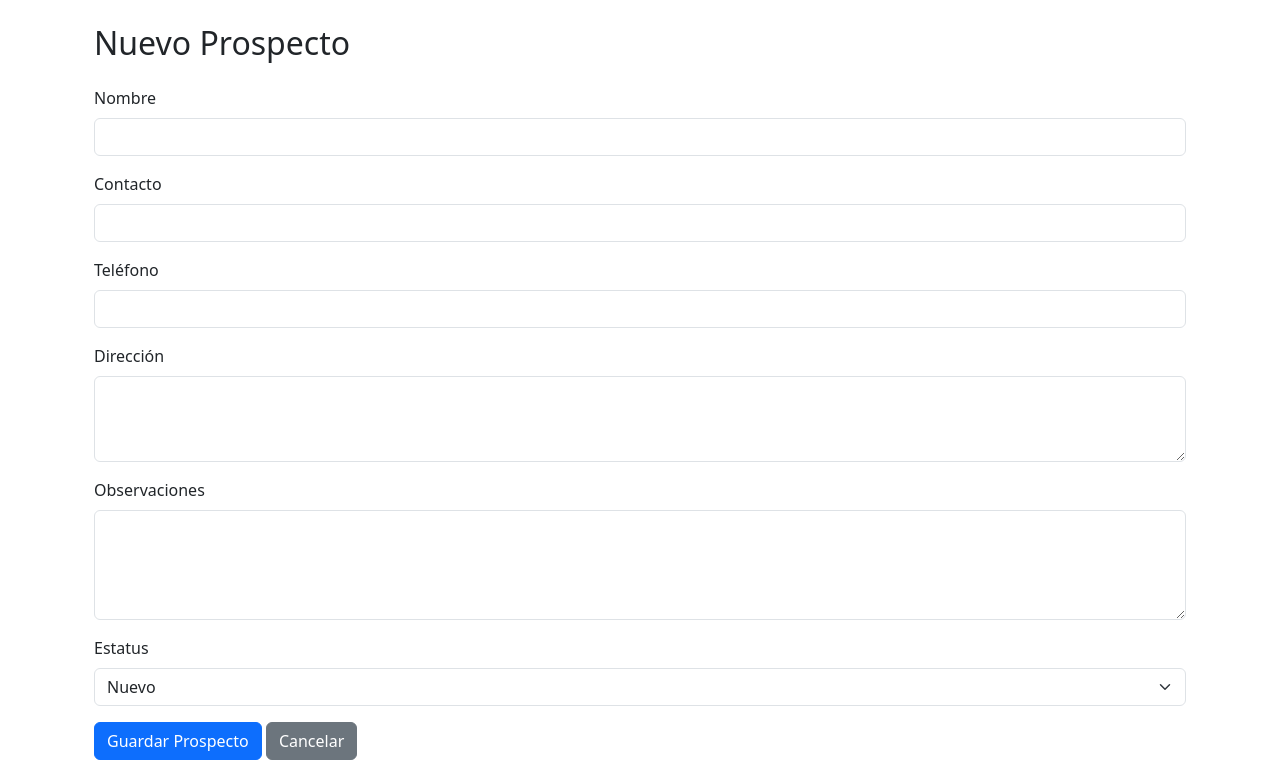
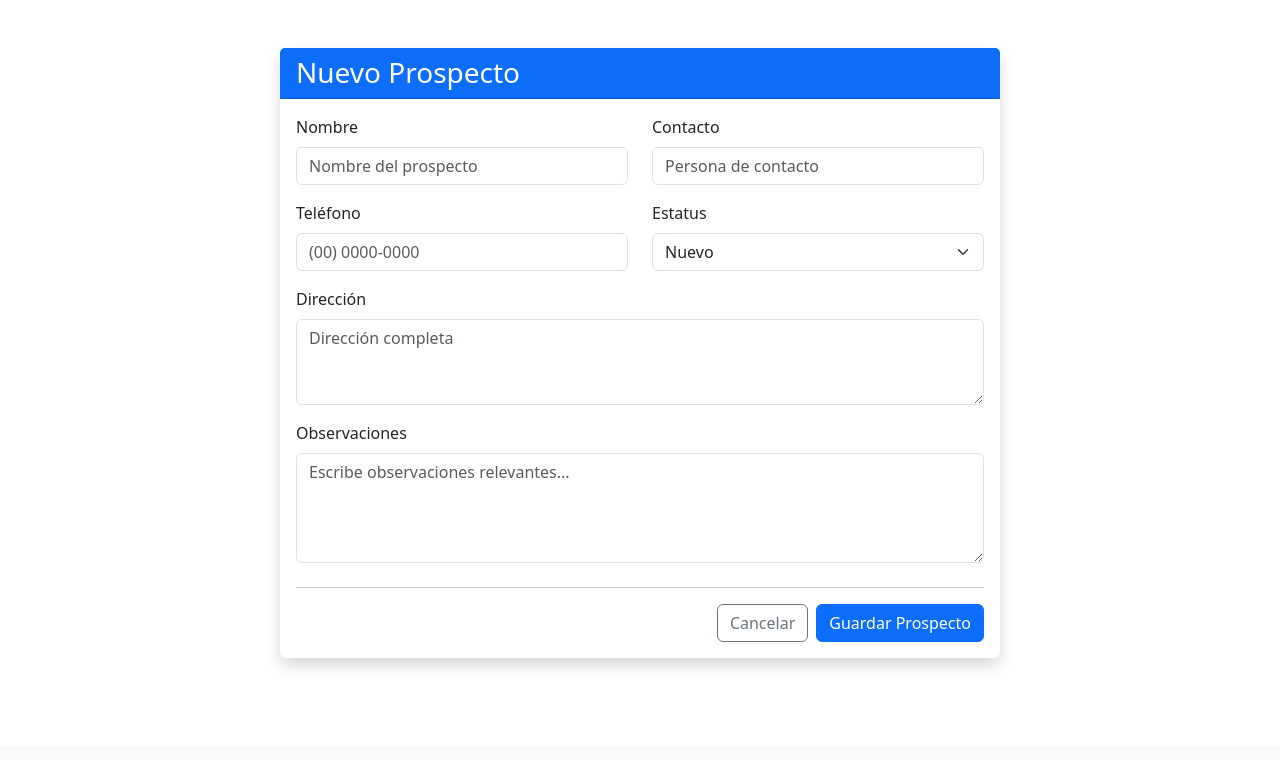
Before and after one commit to urieltsuki/VISITAS_BYAPPLE, a Flask app: page /prospectos/nuevo in a window 1280 px wide. Shown: the part 54-814 px from the top of the page. After the commit the page ends 721 px from the top, so only its background shows below. Run offline with Flask 3, Linux system fonts and the light colour scheme; the visitor is signed in with stand-in values (Sample User, id 1).

Commit message:
Editar y Eliminar prospectos

```diff
--- a/app.py
+++ b/app.py
@@ -1253,6 +1253,70 @@ def cambiar_estatus_prospecto(id):
 
     return redirect('/prospectos')
 
+
+@app.route(
+    '/prospectos/editar/<int:id>',
+    methods=['GET', 'POST']
+)
+@login_required
+def editar_prospecto(id):
+
+    prospecto = Prospecto.query.get_or_404(id)
+
+    if (
+        current_user.rol == 'vendedor'
+        and prospecto.usuario_id != current_user.id
+    ):
+        return redirect('/prospectos')
+
+    if request.method == 'POST':
+
+        prospecto.nombre = request.form['nombre']
+
+        prospecto.contacto = request.form['contacto']
+
+        prospecto.telefono = request.form['telefono']
+
+        prospecto.direccion = request.form['direccion']
+
+        prospecto.observaciones = request.form['observaciones']
+
+        prospecto.estatus = request.form['estatus']
+
+        db.session.commit()
+
+        return redirect('/prospectos')
+
+    return render_template(
+        'editar_prospecto.html',
+        prospecto=prospecto
+    )
+
+@app.route('/prospectos/eliminar/<int:id>')
+@login_required
+def eliminar_prospecto(id):
+
+    if current_user.rol not in [
+        'admin',
+        'supervisor'
+    ]:
+        return redirect('/prospectos')
+
+    prospecto = Prospecto.query.get_or_404(id)
+
+    db.session.delete(prospecto)
+
+    db.session.commit()
+
+    return redirect('/prospectos')
+
+
+
+
+
+
+
+
 UPLOAD_FOLDER = 'uploads'
 
 app.config[
--- a/templates/dashboard.html
+++ b/templates/dashboard.html
@@ -208,7 +208,7 @@ Dashboard
 
 
         <h3>
-            Meta Empresa
+            Canal Tradicional
         </h3>
 
 
--- a/templates/nuevo_prospecto.html
+++ b/templates/nuevo_prospecto.html
@@ -2,85 +2,156 @@
 
 {% block contenido %}
 
-<div class="container mt-4">
+<div class="container py-4">
 
-    <h2 class="mb-4">Nuevo Prospecto</h2>
+    <div class="row justify-content-center">
+
+        <div class="col-lg-8">
+
+            <div class="card shadow border-0">
+
+                <div class="card-header bg-primary text-white">
+                    <h3 class="mb-0">
+                        <i class="bi bi-person-plus-fill"></i>
+                        Nuevo Prospecto
+                    </h3>
+                </div>
+
+                <div class="card-body">
 
                     <form method="POST">
 
-        <div class="mb-3">
-            <label for="nombre" class="form-label">Nombre</label>
+                        <div class="row">
+
+                            <div class="col-md-6 mb-3">
+                                <label for="nombre" class="form-label">
+                                    Nombre
+                                </label>
+
                                 <input
                                     type="text"
                                     class="form-control"
                                     id="nombre"
                                     name="nombre"
+                                    placeholder="Nombre del prospecto"
                                     required>
                             </div>
 
-        <div class="mb-3">
-            <label for="contacto" class="form-label">Contacto</label>
+                            <div class="col-md-6 mb-3">
+                                <label for="contacto" class="form-label">
+                                    Contacto
+                                </label>
+
                                 <input
                                     type="text"
                                     class="form-control"
                                     id="contacto"
-                name="contacto">
+                                    name="contacto"
+                                    placeholder="Persona de contacto">
                             </div>
 
-        <div class="mb-3">
-            <label for="telefono" class="form-label">Teléfono</label>
+                        </div>
+
+                        <div class="row">
+
+                            <div class="col-md-6 mb-3">
+                                <label for="telefono" class="form-label">
+                                    Teléfono
+                                </label>
+
                                 <input
                                     type="text"
                                     class="form-control"
                                     id="telefono"
-                name="telefono">
+                                    name="telefono"
+                                    placeholder="(00) 0000-0000">
                             </div>
 
-        <div class="mb-3">
-            <label for="direccion" class="form-label">Dirección</label>
-            <textarea
-                class="form-control"
-                id="direccion"
-                name="direccion"
-                rows="3"></textarea>
-        </div>
+                            <div class="col-md-6 mb-3">
+                                <label for="estatus" class="form-label">
+                                    Estatus
+                                </label>
 
-        <div class="mb-3">
-            <label for="observaciones" class="form-label">Observaciones</label>
-            <textarea
-                class="form-control"
-                id="observaciones"
-                name="observaciones"
-                rows="4"></textarea>
-        </div>
-
-        <div class="mb-3">
-            <label for="estatus" class="form-label">Estatus</label>
                                 <select
                                     class="form-select"
                                     id="estatus"
                                     name="estatus">
 
                                     <option value="Nuevo" selected>Nuevo</option>
-                <option value="Visitado">Visitado</option>
-                <option value="Cotizado">Cotizado</option>
                                     <option value="Negociacion">Negociación</option>
                                     <option value="Convertido">Convertido</option>
                                     <option value="Perdido">Perdido</option>
 
                                 </select>
+
                             </div>
 
-        <button type="submit" class="btn btn-primary">
+                        </div>
+
+                        <div class="mb-3">
+
+                            <label for="direccion" class="form-label">
+                                Dirección
+                            </label>
+
+                            <textarea
+                                class="form-control"
+                                id="direccion"
+                                name="direccion"
+                                rows="3"
+                                placeholder="Dirección completa"></textarea>
+
+                        </div>
+
+                        <div class="mb-4">
+
+                            <label for="observaciones" class="form-label">
+                                Observaciones
+                            </label>
+
+                            <textarea
+                                class="form-control"
+                                id="observaciones"
+                                name="observaciones"
+                                rows="4"
+                                placeholder="Escribe observaciones relevantes..."></textarea>
+
+                        </div>
+
+                        <hr>
+
+                        <div class="d-flex justify-content-end gap-2">
+
+                            <a
+                                href="{{ url_for('prospectos') }}"
+                                class="btn btn-outline-secondary">
+
+                                <i class="bi bi-x-circle"></i>
+                                Cancelar
+
+                            </a>
+
+                            <button
+                                type="submit"
+                                class="btn btn-primary">
+
+                                <i class="bi bi-save"></i>
                                 Guardar Prospecto
+
                             </button>
 
-        <a href="{{ url_for('prospectos') }}" class="btn btn-secondary">
-            Cancelar
-        </a>
+                        </div>
 
                     </form>
 
                 </div>
 
+            </div>
+
+        </div>
+
+    </div>
+
+</div>
+
 {% endblock %}
```
Also changed, not shown: templates/editar_prospecto.html (added, +134 -0 lines), templates/prospectos.html (+90 -14 lines), instance/bitacora.db. Lines whose indentation alone changed are shown as unchanged.
